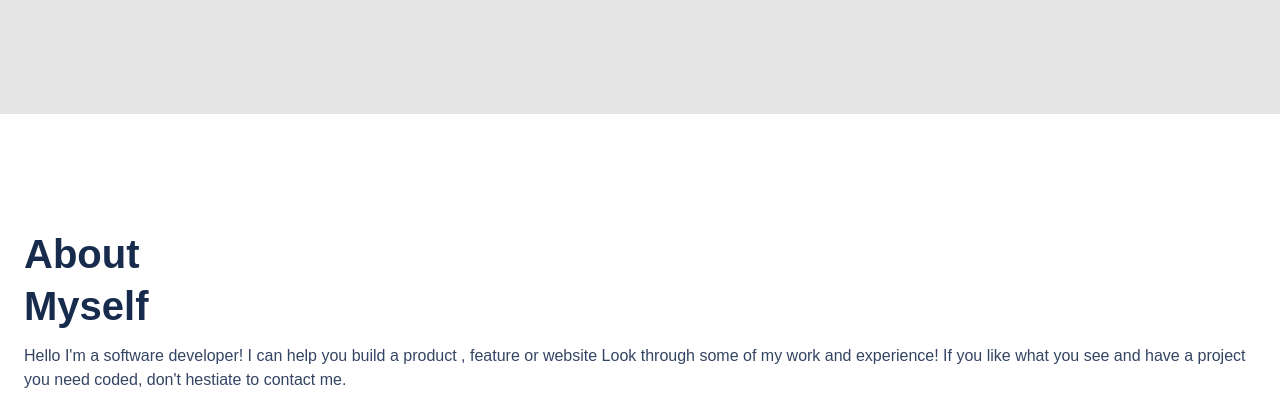
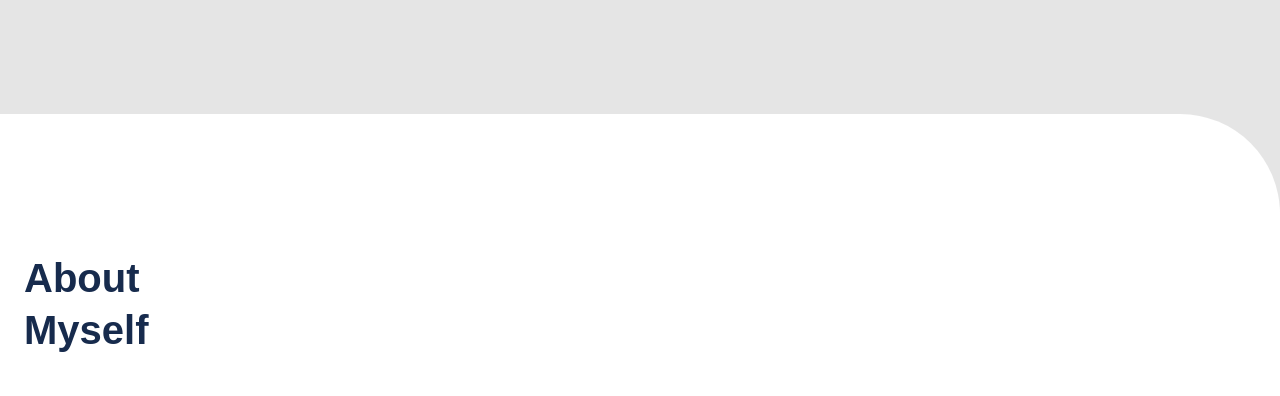
Before and after one commit to batoorsohail/my-portfolio, a website: page index.html in a window 1280 px wide. Shown: the part 3096-3492 px from the top of the page. Drawn offline with Linux system fonts and the light colour scheme.

Commit message:
Add border to About Me

```diff
--- a/index.html
+++ b/index.html
@@ -121,8 +121,9 @@
             </div>
         </section>
 <!-- ------------------------------------------------about me--------------------------------         -->
+        <section class="border">
             <section class="about">
-            <h1>About <br> Myself</h1>
+                <h2>About <br> Myself</h2>
                 <p>Hello I'm a software developer! I can help you build a product , feature or website Look through some of my work and experience! If you like what you see and have a project you need coded, don't hestiate to contact me.</p>
                 <a href="#" class="connect">LET'S CONNECT</a>
                 <ul class="social-links">
@@ -160,5 +161,6 @@
                <ul class="info"><a href="#">Skills</a></ul>
             </section>
         </section>
+    </section>
 </body>
 </html>
--- a/style.css
+++ b/style.css
@@ -172,10 +172,16 @@
 /* ---------------------------about me------------------------------------------ */
 
 .about {
-  margin: 24px;
+  padding: 24px;
+  background: #FFFFFF;
+  border-top-right-radius: 100px;
 }
 
-.about h1 {
+.border{
+  background: #e5e5e5;
+}
+
+.about h2 {
   font-weight: 700;
   font-size: 40px;
   line-height: 52px;
```
Lines whose indentation alone changed are shown as unchanged.
